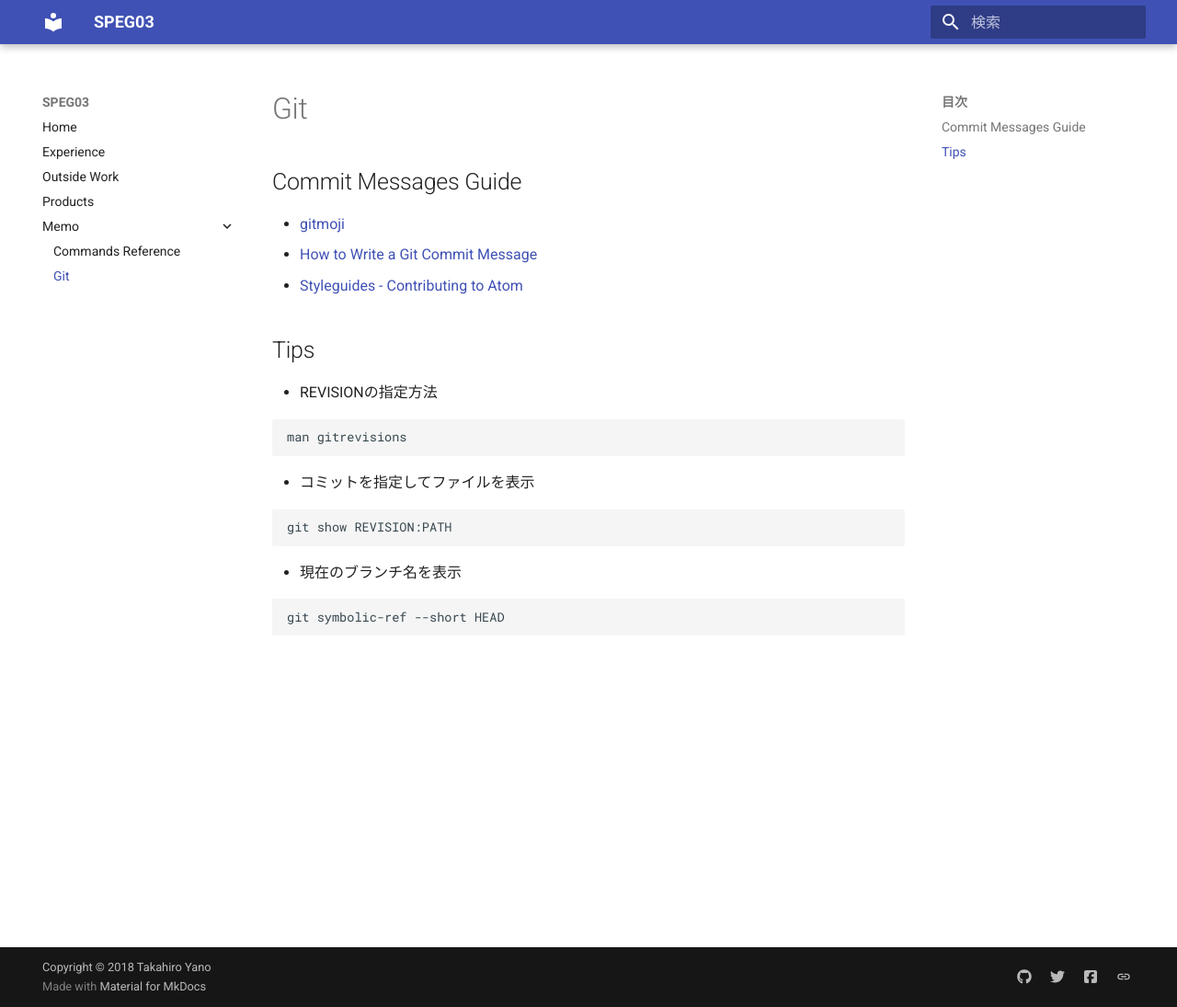
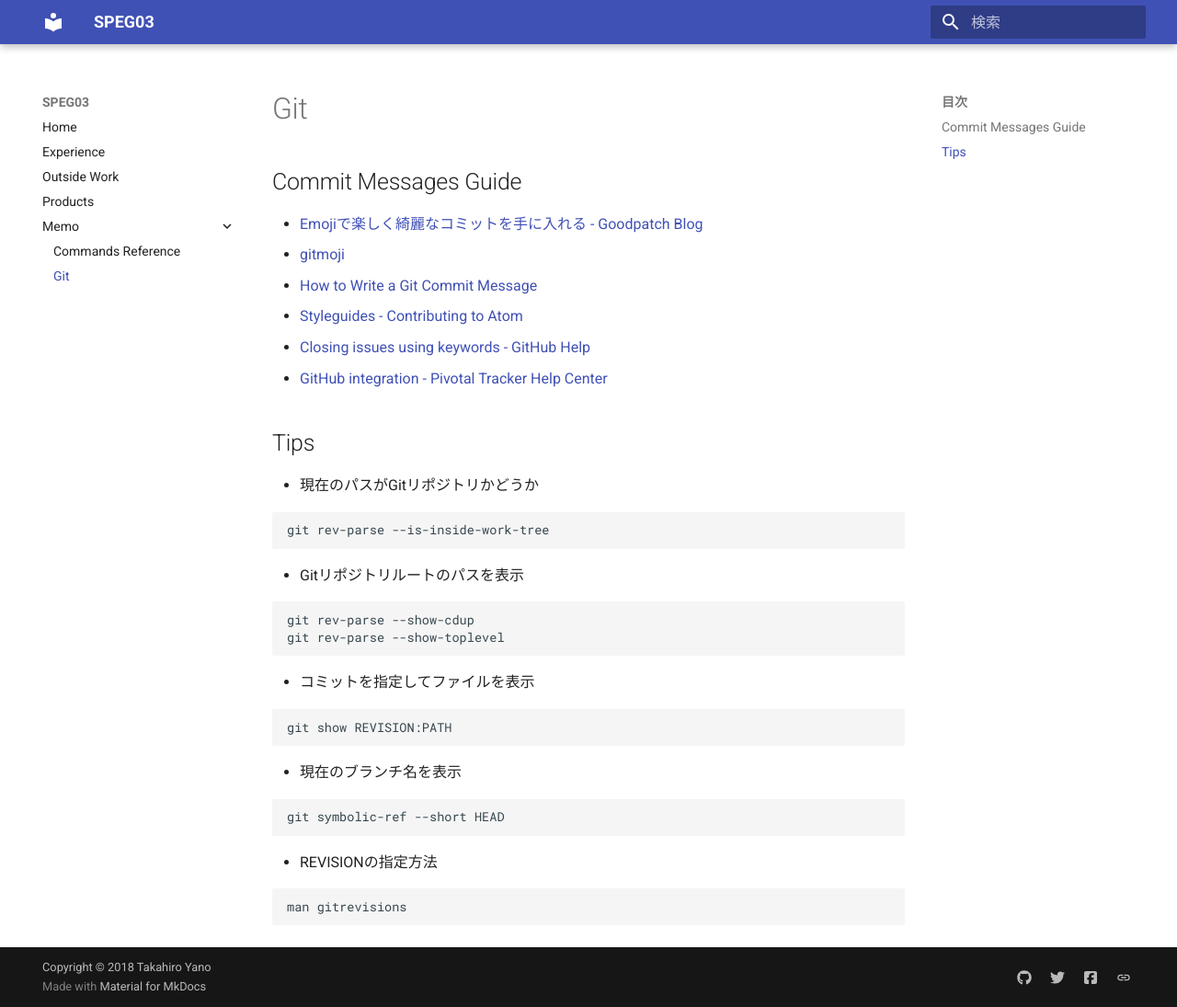
Before and after one commit to speg03/sp3.dev, an MkDocs documentation site: the page built from docs/memo/git.md, in a window 1280 px wide and 1095 px high. Shown: the whole window at 92% size. Built offline with MkDocs 1.6.1 and Material for MkDocs 9.7.7, drawn with Linux system fonts in a browser that asks for light colours.

Commit message:
:speech_balloon: Update git

````diff
--- a/docs/memo/git.md
+++ b/docs/memo/git.md
@@ -2,16 +2,26 @@
 
 ## Commit Messages Guide
 
+* [Emojiで楽しく綺麗なコミットを手に入れる - Goodpatch Blog](https://goodpatch.com/blog/beautiful-commits-with-emojis/)
 * [gitmoji](https://gitmoji.carloscuesta.me/)
 * [How to Write a Git Commit Message](http://chris.beams.io/posts/git-commit/)
 * [Styleguides - Contributing to Atom](https://github.com/atom/atom/blob/master/CONTRIBUTING.md#git-commit-messages)
+* [Closing issues using keywords - GitHub Help](https://help.github.com/articles/closing-issues-using-keywords/)
+* [GitHub integration - Pivotal Tracker Help Center](https://www.pivotaltracker.com/help/articles/github_integration/)
 
 ## Tips
 
-* REVISIONの指定方法
+* 現在のパスがGitリポジトリかどうか
 
 ```
-man gitrevisions
+git rev-parse --is-inside-work-tree
+```
+
+* Gitリポジトリルートのパスを表示
+
+```
+git rev-parse --show-cdup
+git rev-parse --show-toplevel
 ```
 
 * コミットを指定してファイルを表示
@@ -25,3 +35,9 @@ git show REVISION:PATH
 ```
 git symbolic-ref --short HEAD
 ```
+
+* REVISIONの指定方法
+
+```
+man gitrevisions
+```
````
